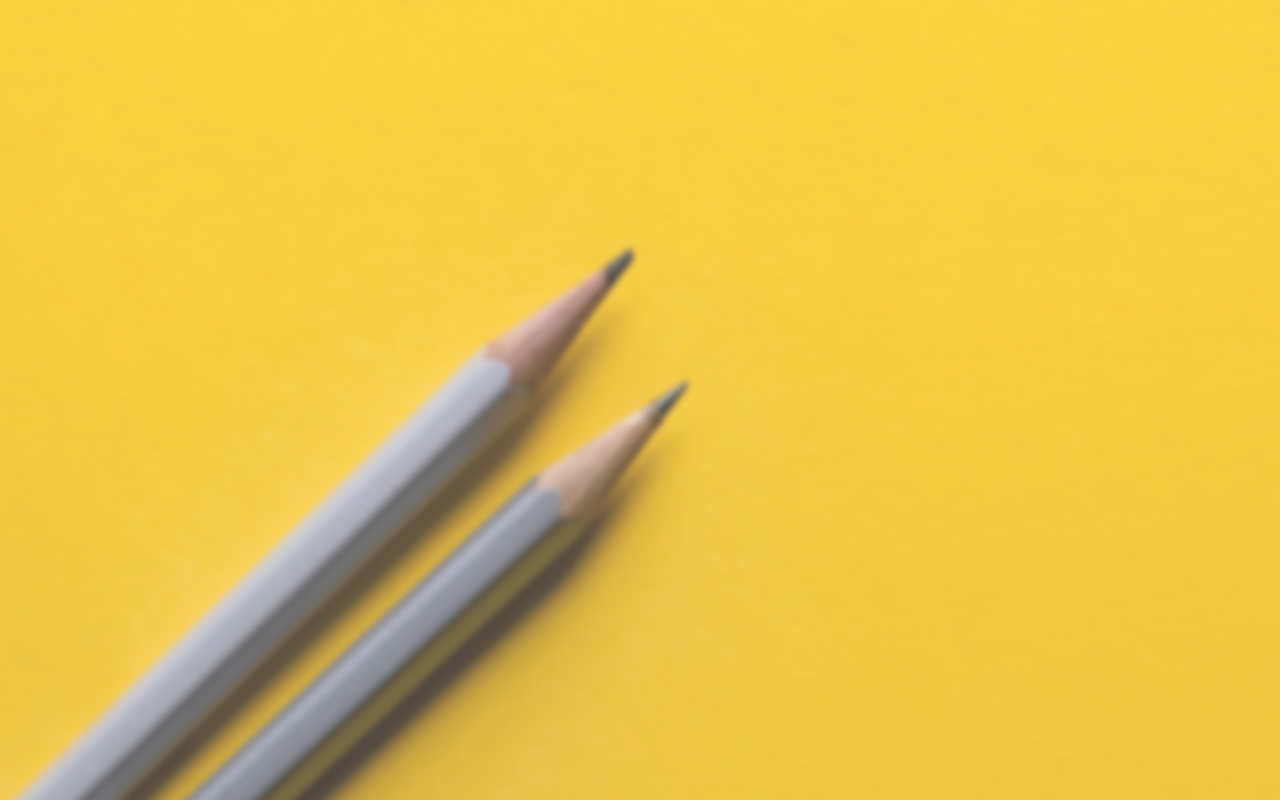
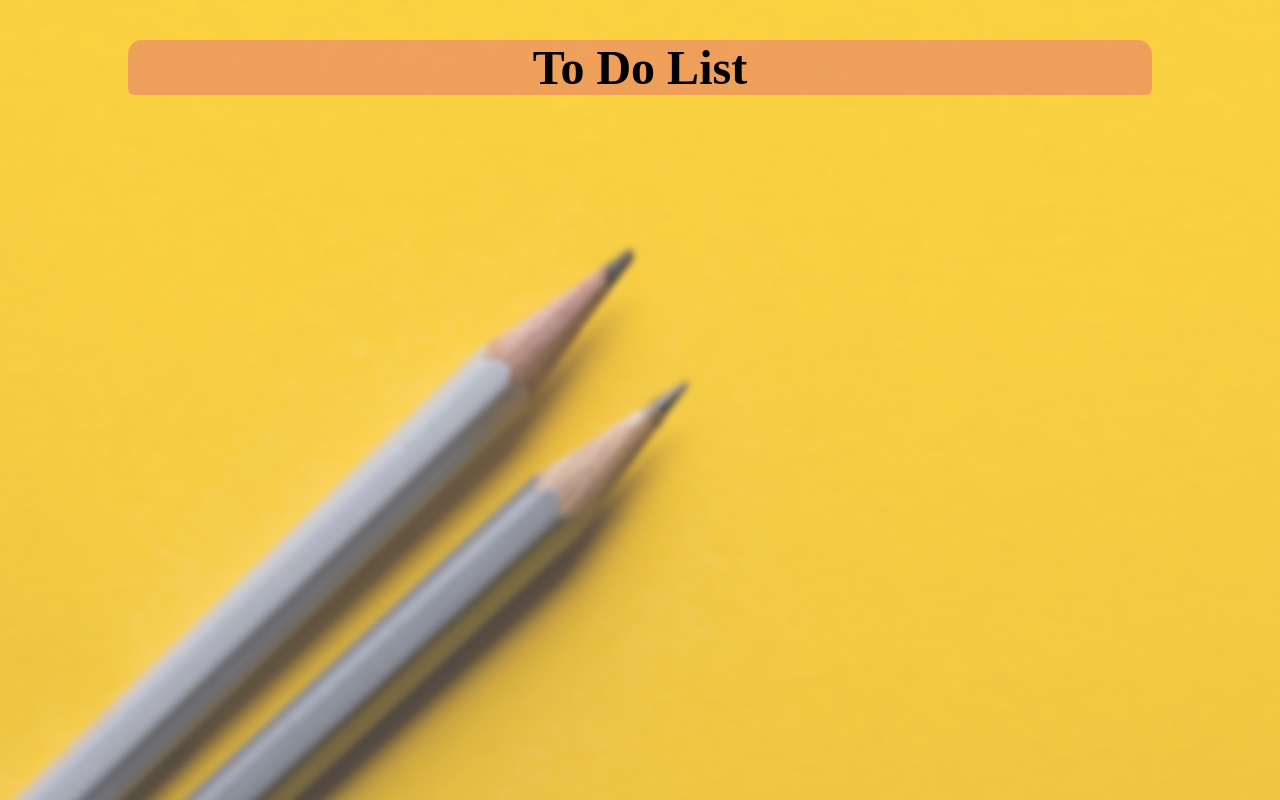
Before and after one commit to ShahSean/React-ToDoList, a React (Create React App) app: page / in a window 1280 px wide. Built offline with nearby package versions, Linux system fonts and the light colour scheme.

Commit message:
Header CSS

```diff
--- a/src/App.css
+++ b/src/App.css
@@ -3,3 +3,15 @@ body {
 
   /* filter: blur(1px); */
 }
+#body-container h2 {
+  font-family: "Shadows Into Light", cursive;
+  font-size: xxx-large;
+  text-align: center;
+  /* opacity: 0.5; */
+}
+#main-header {
+  background-color: rgba(228, 116, 118, 0.514);
+  margin: 10%;
+  margin-top: 40px;
+  border-radius: 0.9rem 0.9rem 0.4rem 0.4rem;
+}
--- a/src/App.js
+++ b/src/App.js
@@ -6,7 +6,7 @@ import "./App.css"
 function App() {
   return (
     <div id="body-container" >
-      {/* <h2>The Same Boring <snap style={{textDecoration:"underline"}}>Hello World</snap>  !!  :)) </h2> */}
+      <h2 id="main-header"> To Do List </h2>
     </div>
 
   );
```
